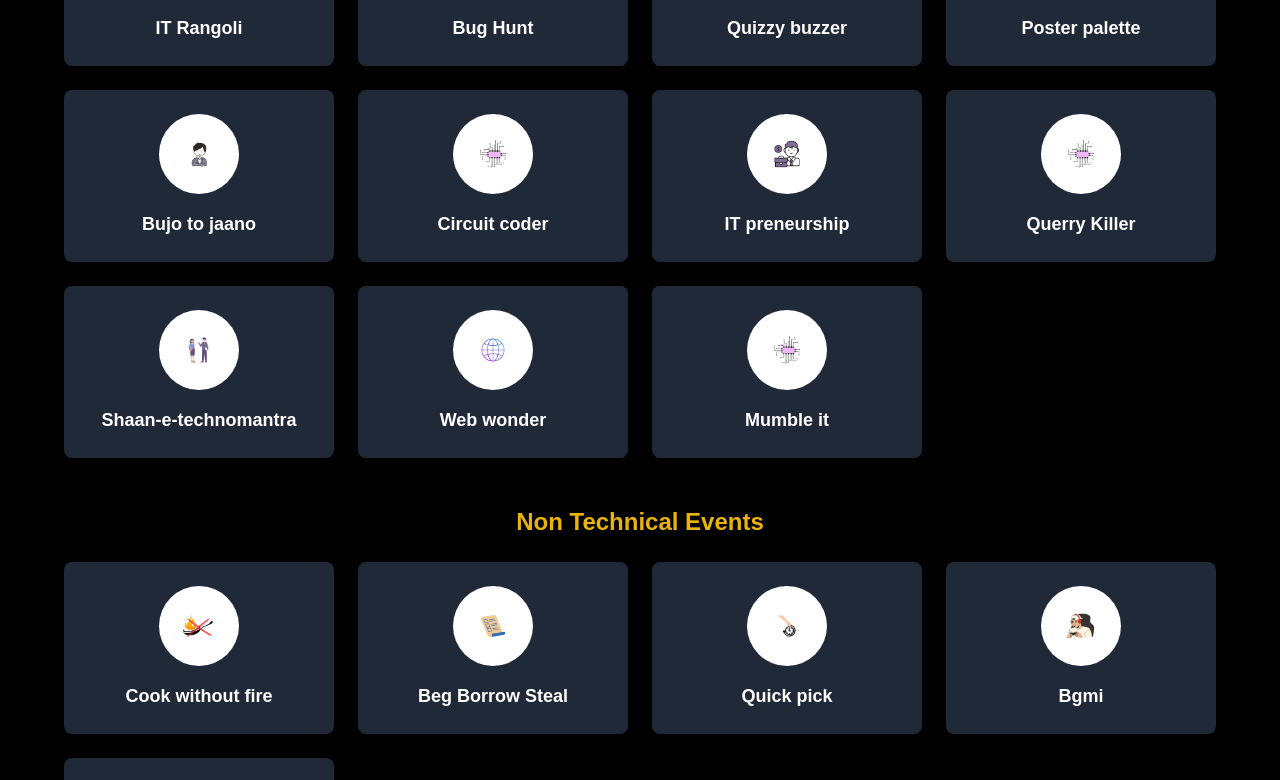
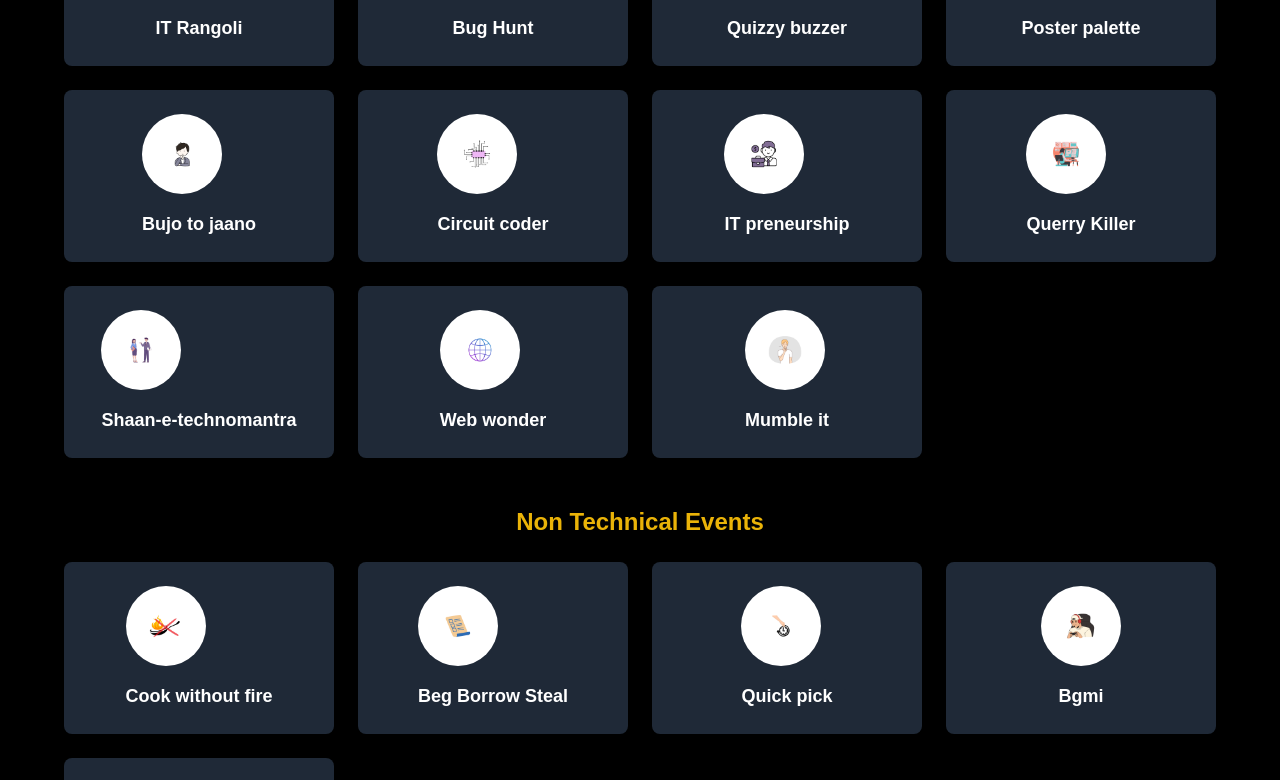
Before and after one commit to Jitesh38/technomantra, a React (Vite) app: page / in a window 1280 px wide. Shown: the part 1868-2648 px from the top of the page. Built offline with nearby package versions, Linux system fonts and the light colour scheme; a web font is replaced by a local one.

Commit message:
added rule book link to events

```diff
--- a/src/components/Events.jsx
+++ b/src/components/Events.jsx
@@ -1,5 +1,5 @@
 import React from "react";
-import events from "./event_detail"
+import events from "./event_detail";
 import { motion } from "framer-motion";
 
 function Events() {
@@ -9,9 +9,13 @@ function Events() {
   return (
     <>
       <div className="bg-black text-white py-12 px-4">
-   <h1 className="text-center text-5xl md:text-7xl text-yellow-500 zain-bold">Events </h1>
+        <h1 className="text-center text-5xl md:text-7xl text-yellow-500 zain-bold">
+          Events{" "}
+        </h1>
         <div className="max-w-6xl mx-auto text-center zain-regular">
-        <h3 className="text-2xl font-semibold text-yellow-500 mt-12 mb-6 ">Technical Events</h3>
+          <h3 className="text-2xl font-semibold text-yellow-500 mt-12 mb-6 ">
+            Technical Events
+          </h3>
           <div className="grid grid-cols-1 sm:grid-cols-2 md:grid-cols-4 gap-6">
             {technical_games.map((game, index) => (
               <motion.div
@@ -19,13 +23,21 @@ function Events() {
                 whileHover={{ scale: 1.1 }}
                 className="bg-gray-800 p-6 rounded-lg shadow-lg flex flex-col items-center justify-center transition-all duration-300"
               >
-              <img src={game.image} alt={game.name} className="w-20 h-20 mb-4 rounded-full" />
+                <a href={game.link} target="_blank">
+                  <img
+                    src={game.image}
+                    alt={game.name}
+                    className="w-20 h-20 mb-4 rounded-full"
+                  />
                   <h4 className="text-lg font-semibold">{game.name}</h4>
+                </a>
               </motion.div>
             ))}
           </div>
 
-        <h3 className="text-2xl font-semibold text-yellow-500 mt-12 mb-6">Non Technical Events</h3>
+          <h3 className="text-2xl font-semibold text-yellow-500 mt-12 mb-6">
+            Non Technical Events
+          </h3>
           <div className="grid grid-cols-1 sm:grid-cols-2 md:grid-cols-4 gap-6">
             {nontechnical_games.map((game, index) => (
               <motion.div
@@ -33,14 +45,19 @@ function Events() {
                 whileHover={{ scale: 1.1 }}
                 className="bg-gray-800 p-6 rounded-lg shadow-lg flex flex-col items-center justify-center transition-all duration-300"
               >
-              <img src={game.image} alt={game.name} className="w-20 h-20 mb-4 rounded-full" />
+                <a href={game.link} target="_blank">
+                  <img
+                    src={game.image}
+                    alt={game.name}
+                    className="w-20 h-20 mb-4 rounded-full"
+                  />
                   <h4 className="text-lg font-semibold">{game.name}</h4>
+                </a>
               </motion.div>
             ))}
           </div>
         </div>
       </div>
-
     </>
   );
 }
--- a/src/components/event_detail.js
+++ b/src/components/event_detail.js
@@ -12,9 +12,9 @@ import Shaan from "../assets/Events/Shaan-e-technomantra.png"
 import Tug from "../assets/Events/Tug of war.png"
 import Web from "../assets/Events/Web wonder.png"
 import Beg from "../assets/Events/Beg borrow steal.png"
-// import ITrangoli from "../assets/It rangoli.png"
-// import ITrangoli from "../assets/It rangoli.png"
-// import ITrangoli from "../assets/It rangoli.png"
+import Querry from "../assets/Events/Query killer.png"
+import Mumble from "../assets/Events/Mumble it.png"
+
 
 
 const event_detail = [
@@ -25,101 +25,101 @@ const event_detail = [
             id: 1,
             name: "IT Rangoli",
             image: ITrangoli,
-            link: "abc"
+            link: "https://drive.google.com/file/d/1VzHbGqD_bYO3kU6S-VMz65Z5z9GGmEj5/view?usp=sharing"
         },
         {
             id: 2,
             name: "Bug Hunt",
             image: Bughunt,
-            link: "abc"
+            link: "https://drive.google.com/file/d/1Xp2JhjwIIVK12wMVVwaEP_HXvOiWwRKZ/view?usp=sharing"
         },
         {
             id: 3,
             name: "Quizzy buzzer",
             image: Quizzy,
-            link: "abc"
+            link: "https://drive.google.com/file/d/15he8N5eqBbcF9VbFnYChlp4Z89KU1V6Q/view?usp=sharing"
         },
         {
             id: 4,
             name: "Poster palette",
             image: Poster,
-            link: "abc"
+            link: "https://drive.google.com/file/d/1jIx3qGN_iFVXSmwuqv6rzrwzfW7PDPVE/view?usp=sharing"
         },
         {
             id: 5,
             name: "Bujo to jaano",
-            image:Guess ,
-            link: "abc"
+            image: Guess,
+            link: "https://drive.google.com/file/d/1EW837Oxsy_4hQ4EFXSE-GN44-RijT7xl/view?usp=sharing"
         },
         {
             id: 6,
             name: "Circuit coder",
             image: Circuit,
-            link: "abc"
+            link: "https://drive.google.com/file/d/1T5j7aj-r6TDqUX505LdexaxcgC6nlSx2/view?usp=sharing"
         },
         {
             id: 7,
             name: "IT preneurship",
             image: ITpreneur,
-            link: "abc"
+            link: "https://drive.google.com/file/d/1Tg7jxxlFnzY7xvKy__K-pLHA-SzwH4Hi/view?usp=sharing"
         },
         {
             id: 8,
             name: "Querry Killer",
-            image: Circuit,
-            link: "abc"
+            image: Querry,
+            link: "https://drive.google.com/file/d/1gAY9CoGs58JQUN2KgioBed0y6ezsiXZz/view?usp=sharing"
         },
         {
             id: 9,
             name: "Shaan-e-technomantra",
             image: Shaan,
-            link: "abc"
+            link: "https://drive.google.com/file/d/1dBjR_dY-u1B7Mp5r1eJwKJLXJsO-Xr0r/view?usp=sharing"
         },
         {
             id: 10,
             name: "Web wonder",
             image: Web,
-            link: "abc"
+            link: "https://drive.google.com/file/d/1kS9Ui6kNINzIkhk84bu4aM0O8v413VSE/view?usp=sharing"
         },
         {
             id: 16,
             name: "Mumble it",
-            image: Circuit,
-            link: "abc"
+            image: Mumble,
+            link: "https://drive.google.com/file/d/19FwoZsayxl0b5op8vP_1NLmppUicPyRe/view?usp=sharing"
         },
     ]
     ,
     [
         //Non technical events
         {
-            id:11,
+            id: 11,
             name: "Cook without fire",
             image: Cook,
-            link: "abc"
+            link: "https://drive.google.com/file/d/1PPu3KPKmxHqO0gloGjnktTyH9g0Rknf6/view?usp=sharing"
         },
         {
             id: 12,
             name: "Beg Borrow Steal",
             image: Beg,
-            link: "abc"
+            link: "https://drive.google.com/file/d/1_vZ3vHo9oiqBOfgobn7mGXUTkGzIrmhf/view?usp=sharing"
         },
         {
             id: 13,
             name: "Quick pick",
             image: Quick,
-            link: "abc"
+            link: "https://drive.google.com/file/d/1cRvDKdnlbq8gIYLy9jGhmXDF6Bgy3XHr/view?usp=sharing"
         },
         {
             id: 14,
             name: "Bgmi",
             image: BGMI,
-            link: "abc"
+            link: "https://drive.google.com/file/d/1eFeseyCI9muHS8FlwxkVpwyr5-o-1Hcz/view?usp=sharing"
         },
         {
             id: 15,
             name: "Tug of war",
             image: Tug,
-            link: "abc"
+            link: "https://drive.google.com/file/d/1jIAZAAAyjjEAgfZtdHVZKOkrXleDoxqL/view?usp=sharing"
         },
     ]
 
```
Also changed, not shown: src/assets/Events/Mumble it.png (added), 1 other file (tests, documents, lock files or other folders). Lines whose indentation alone changed are shown as unchanged.
